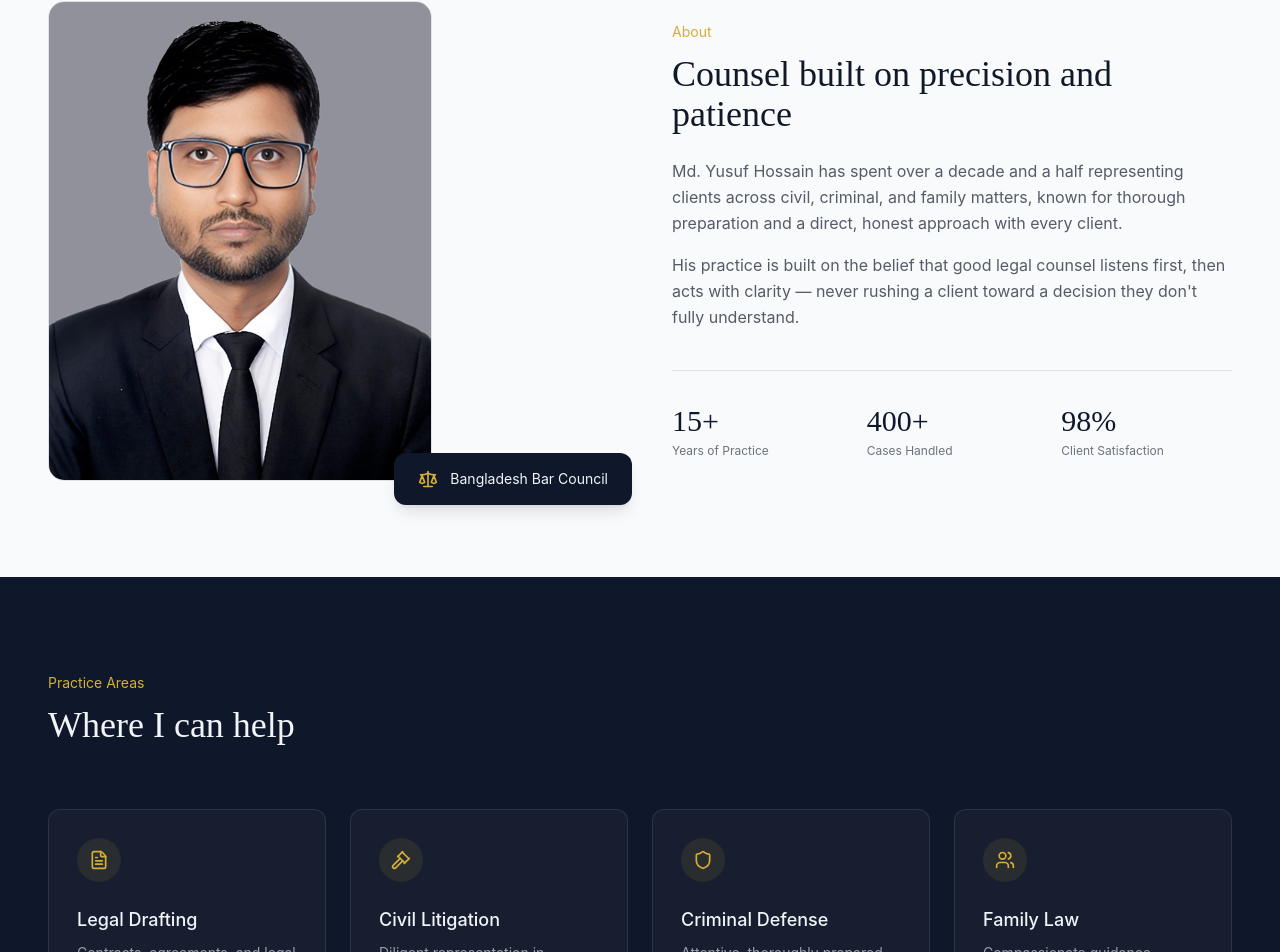
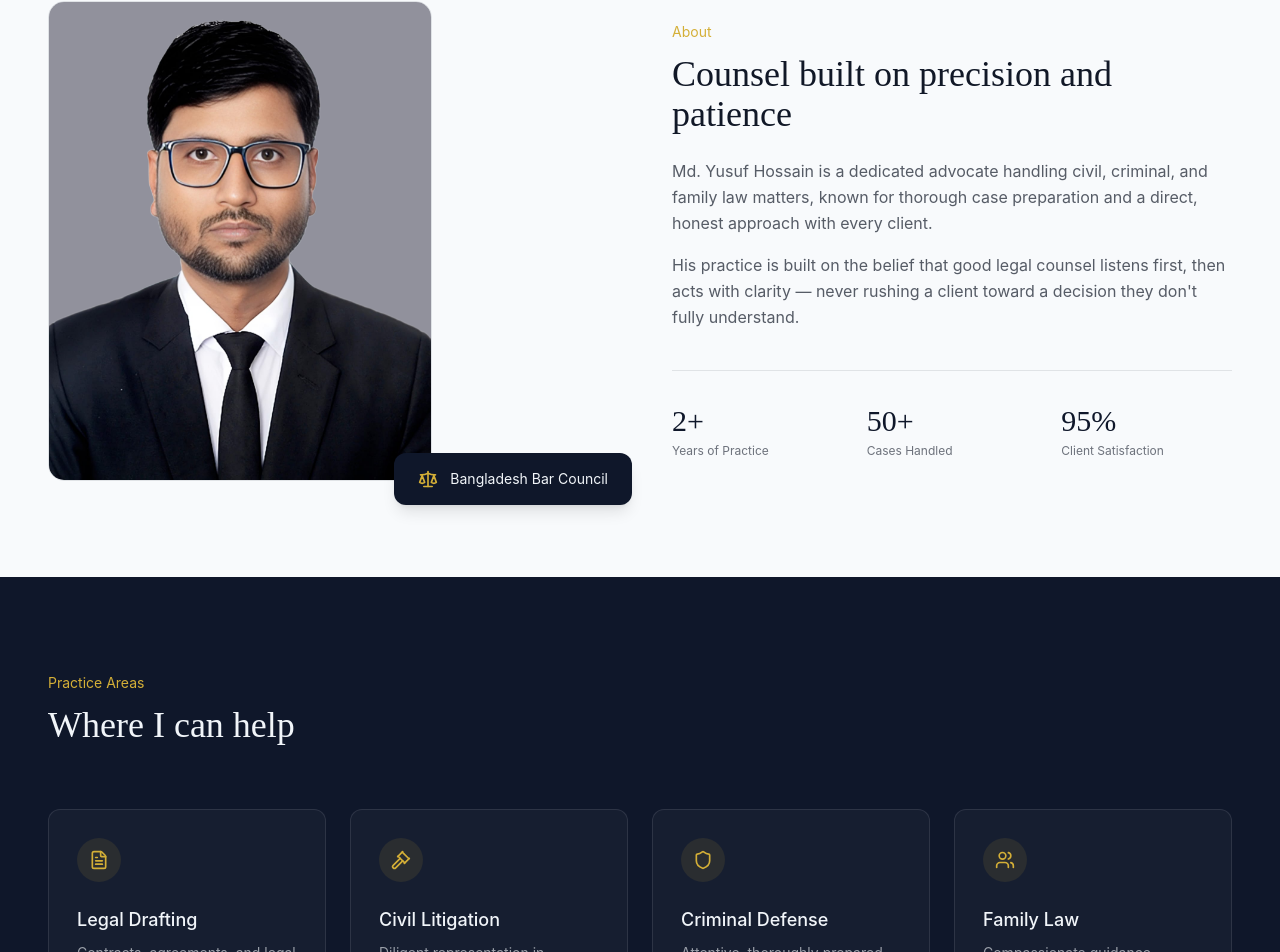
Before and after one commit to riemetoba/advocate-md_yousuf-portfolio, a React (Vite) app: page / in a window 1280 px wide. Shown: the part 895-1847 px from the top of the page. Built offline with nearby package versions, Linux system fonts and the light colour scheme.

Commit message:
feat: add semantic list markup in About

```diff
--- a/src/components/sections/About.jsx
+++ b/src/components/sections/About.jsx
@@ -5,14 +5,14 @@ import Image from '../Image';
 import mdYusufAbout from '../../assets/md-yusuf-about.jpg';
 
 const stats = [
-  { value: '15+', label: 'Years of Practice' },
-  { value: '400+', label: 'Cases Handled' },
-  { value: '98%', label: 'Client Satisfaction' },
+  { value: '2+', label: 'Years of Practice' },
+  { value: '50+', label: 'Cases Handled' },
+  { value: '95%', label: 'Client Satisfaction' },
 ];
 
 const About = () => {
   return (
-    <section id="about" className="bg-offwhite py-24 px-6">
+    <section id="about" aria-labelledby="about-heading" className="bg-offwhite py-24 px-6">
       <Container className="px-6 grid md:grid-cols-2 gap-16 items-center">
         <motion.div
           initial={{ opacity: 0, x: -20 }}
@@ -24,7 +24,7 @@ const About = () => {
           <div className="aspect-4/5 w-full max-w-sm rounded-2xl overflow-hidden border border-navy/10">
             <Image
               imgSrc={mdYusufAbout}
-              alt="Md. Yusuf Hossain in his office"
+              alt="Advocate Md. Yusuf Hossain at his law office in Bangladesh"
               className="w-full h-full object-cover"
             />
           </div>
@@ -41,14 +41,13 @@ const About = () => {
           transition={{ duration: 0.7, ease: 'easeOut', delay: 0.15 }}
         >
           <p className="text-gold text-sm mb-3">About</p>
-          <h2 className="text-3xl md:text-4xl font-serif text-charcoal mb-6">
+          <h2 id="about-heading" className="text-3xl md:text-4xl font-serif text-charcoal mb-6">
             Counsel built on precision and patience
           </h2>
           <p className="text-charcoal/70 leading-relaxed mb-4">
-            Md. Yusuf Hossain has spent over a decade and a half representing
-            clients across civil, criminal, and family matters, known for
-            thorough preparation and a direct, honest approach with every
-            client.
+            Md. Yusuf Hossain is a dedicated advocate handling civil,
+            criminal, and family law matters, known for thorough case
+            preparation and a direct, honest approach with every client.
           </p>
           <p className="text-charcoal/70 leading-relaxed mb-10">
             His practice is built on the belief that good legal counsel
@@ -56,18 +55,18 @@ const About = () => {
             toward a decision they don't fully understand.
           </p>
 
-          <div className="grid grid-cols-3 gap-6 border-t border-navy/10 pt-8">
+          <dl className="grid grid-cols-3 gap-6 border-t border-navy/10 pt-8">
             {stats.map((stat) => (
               <div key={stat.label}>
-                <p className="text-2xl md:text-3xl font-serif text-navy mb-1">
+                <dt className="text-2xl md:text-3xl font-serif text-navy mb-1">
                   {stat.value}
-                </p>
-                <p className="text-xs text-charcoal/60 leading-snug">
+                </dt>
+                <dd className="text-xs text-charcoal/60 leading-snug">
                   {stat.label}
-                </p>
+                </dd>
               </div>
             ))}
-          </div>
+          </dl>
         </motion.div>
       </Container>
     </section>
```
